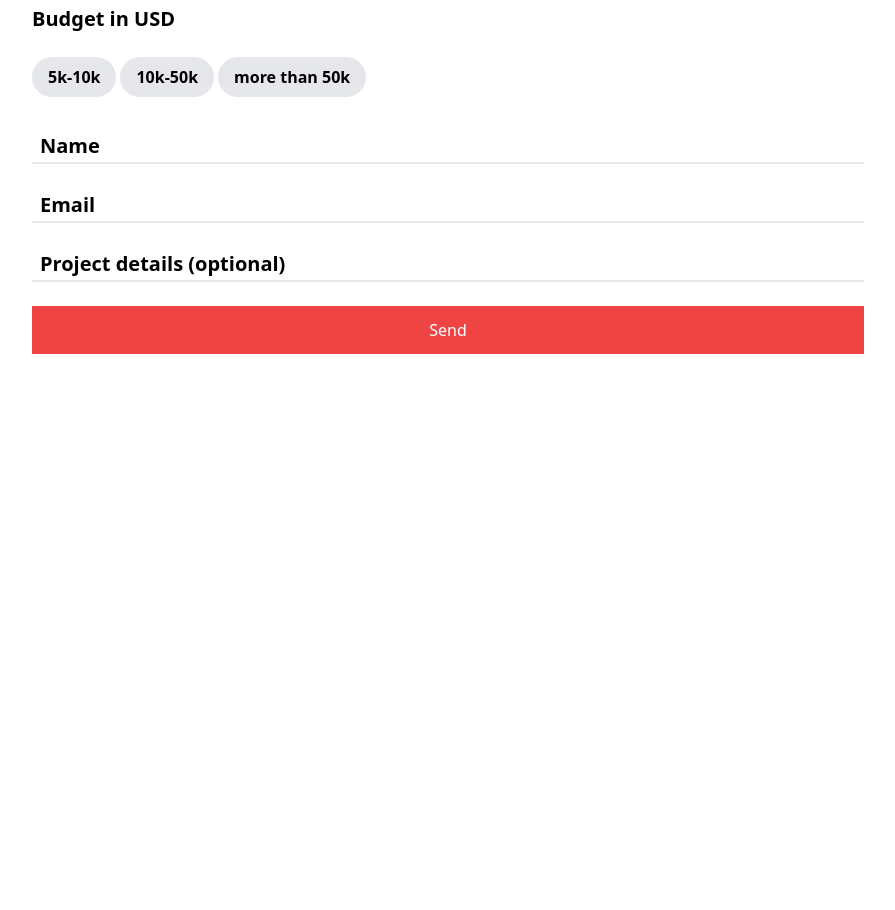
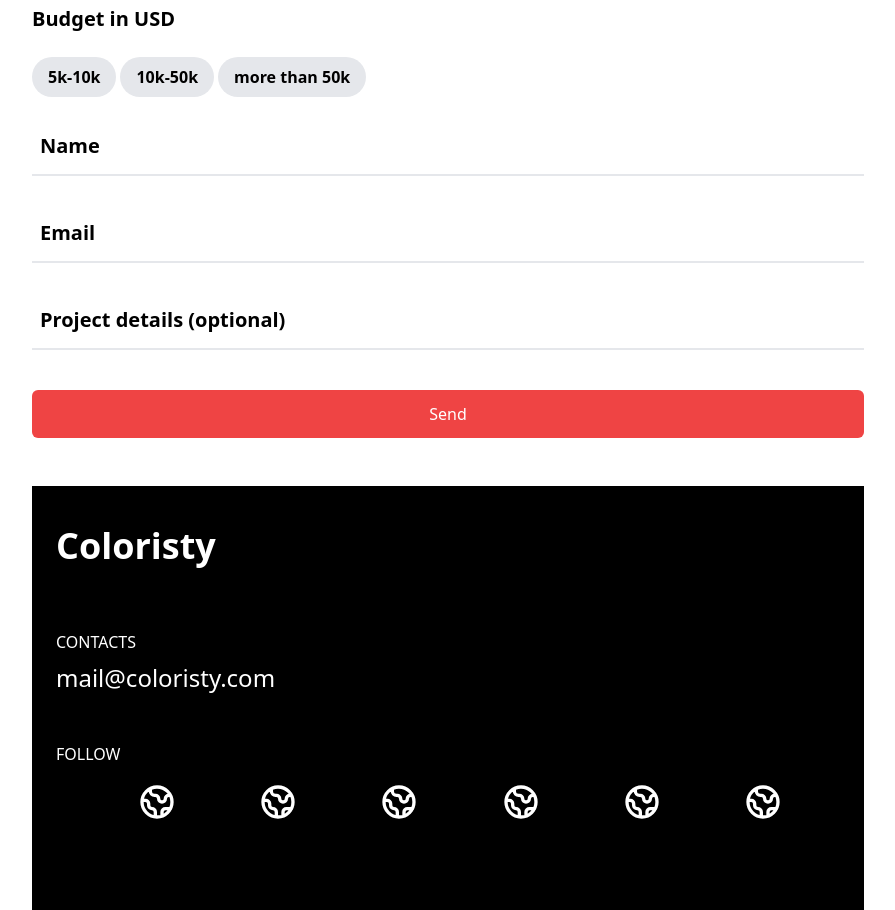
Before and after one commit to GurkiratSidhu/coloristy-landing-page, a React (Create React App) app: page / in a window 1280 px wide. Shown: the part 1660-2570 px from the top of the page, without its empty margins (192-1087 px from the left). Before the commit the page ends 2022 px from the top, so only its background shows below. Built offline with nearby package versions, Linux system fonts and the light colour scheme.

Commit message:
footer design

```diff
--- a/src/footer.js
+++ b/src/footer.js
@@ -9,42 +9,42 @@ function footer() {
 				<h3 className="text-base text-xl font-semibold ">Services</h3>
 
 				<div className="space-x-1 space-y-2 pills">
-					<button class="bg-gray-200 hover:bg-gray-400 text-black font-bold py-2 px-4 rounded-full">
+					<button class="bg-gray-200 hover:bg-gray-400 text-black font-semibold py-2 px-4 rounded-full">
 						Interface Design
 					</button>
-					<button class="bg-gray-200 hover:bg-gray-400 text-black font-bold py-2 px-4 rounded-full">
+					<button class="bg-gray-200 hover:bg-gray-400 text-black font-semibold py-2 px-4 rounded-full">
 						Illustration
 					</button>
-					<button class="bg-gray-200 hover:bg-gray-400 text-black font-bold py-2 px-4 rounded-full">
+					<button class="bg-gray-200 hover:bg-gray-400 text-black font-semibold py-2 px-4 rounded-full">
 						Identity
 					</button>
-					<button class="bg-gray-200 hover:bg-gray-400 text-black font-bold py-2 px-4 rounded-full">
+					<button class="bg-gray-200 hover:bg-gray-400 text-black font-semibold py-2 px-4 rounded-full">
 						Development
 					</button>
-					<button class="bg-gray-200 hover:bg-gray-400 text-black font-bold py-2 px-4 rounded-full">
+					<button class="bg-gray-200 hover:bg-gray-400 text-black font-semibold py-2 px-4 rounded-full">
 						Animation
 					</button>
-					<button class="bg-gray-200 hover:bg-gray-400 text-black font-bold py-2 px-4 rounded-full">
+					<button class="bg-gray-200 hover:bg-gray-400 text-black font-semibold py-2 px-4 rounded-full">
 						Webflow
 					</button>
 				</div>
 				<h3 className="text-base text-xl font-semibold ">Budget in USD</h3>
 				<div className="flex gap-1 pills">
-					<button class="bg-gray-200 hover:bg-gray-400 text-black font-bold py-2 px-4 rounded-full">
+					<button class="bg-gray-200 hover:bg-gray-400 text-black font-semibold py-2 px-4 rounded-full">
 						5k-10k
 					</button>
-					<button class="bg-gray-200 hover:bg-gray-400 text-black font-bold py-2 px-4 rounded-full">
+					<button class="bg-gray-200 hover:bg-gray-400 text-black font-semibold py-2 px-4 rounded-full">
 						10k-50k
 					</button>
-					<button class="bg-gray-200 hover:bg-gray-400 text-black font-bold py-2 px-4 rounded-full">
+					<button class="bg-gray-200 hover:bg-gray-400 text-black font-semibold py-2 px-4 rounded-full">
 						more than 50k
 					</button>
 				</div>
 
-				<form className="py-2 space-y-6 ">
+				<form className="py-2 space-y-10 ">
 					<label className="block">
 						<input
-							className="w-full px-2 py-1 mr-3 text-xl font-semibold leading-tight text-gray-700 placeholder-black bg-transparent border-b-2 appearance-none dark:placeholder-white focus:outline-none"
+							className="w-full px-2 py-1 pb-4 mr-3 text-xl font-bold leading-tight text-gray-700 placeholder-black bg-transparent border-b-2 appearance-none dark:placeholder-white focus:outline-none"
 							type="email"
 							placeholder="Name"
 							inputmode="text"
@@ -53,7 +53,7 @@ function footer() {
 					</label>
 					<label className="block">
 						<input
-							className="w-full px-2 py-1 mr-3 text-xl font-semibold leading-tight text-gray-700 placeholder-black bg-transparent border-b-2 appearance-none dark:placeholder-white focus:outline-none"
+							className="w-full px-2 py-1 pb-4 mr-3 text-xl font-bold leading-tight text-gray-700 placeholder-black bg-transparent border-b-2 appearance-none dark:placeholder-white focus:outline-none"
 							type="email"
 							placeholder="Email"
 							inputmode="email"
@@ -62,7 +62,7 @@ function footer() {
 					</label>
 					<label className="block">
 						<input
-							className="w-full px-2 py-1 mr-3 text-xl font-semibold leading-tight text-gray-700 placeholder-black bg-transparent border-b-2 appearance-none dark:placeholder-white focus:outline-none"
+							className="w-full px-2 py-1 pb-4 mr-3 text-xl font-bold leading-tight text-gray-700 placeholder-black bg-transparent border-b-2 appearance-none dark:placeholder-white focus:outline-none"
 							type="email"
 							placeholder="Project details (optional)"
 							inputmode="text"
@@ -72,10 +72,121 @@ function footer() {
 
 					<input
 						type="submit"
-						className="w-full py-3 text-white bg-red-500 dark:bg-yellow-300"
+						className="w-full py-3 text-white bg-red-500 rounded-md dark:bg-yellow-300"
 						value="Send"
 					/>
 				</form>
+			</div>
+			<div className="pl-6 mt-10 text-left text-white bg-black ">
+				<div>
+					<h2 className="py-10 text-4xl font-bold ">Coloristy</h2>
+
+					<h2 className="pt-6 text-base uppercase">Contacts</h2>
+					<h2 className="pt-2 text-2xl font-base">mail@coloristy.com</h2>
+				</div>
+
+				<div className="pb-10 social">
+					<h2 className="pt-12 pb-4 text-base uppercase">Follow</h2>
+
+					<div className="flex pb-12 justify-evenly socialicons">
+						<div>
+							<svg
+								xmlns="http://www.w3.org/2000/svg"
+								className="w-10 h-10"
+								fill="none"
+								viewBox="0 0 24 24"
+								stroke="currentColor"
+							>
+								<path
+									strokeLinecap="round"
+									strokeLinejoin="round"
+									strokeWidth={2}
+									d="M3.055 11H5a2 2 0 012 2v1a2 2 0 002 2 2 2 0 012 2v2.945M8 3.935V5.5A2.5 2.5 0 0010.5 8h.5a2 2 0 012 2 2 2 0 104 0 2 2 0 012-2h1.064M15 20.488V18a2 2 0 012-2h3.064M21 12a9 9 0 11-18 0 9 9 0 0118 0z"
+								/>
+							</svg>
+						</div>
+						<div>
+							<svg
+								xmlns="http://www.w3.org/2000/svg"
+								className="w-10 h-10"
+								fill="none"
+								viewBox="0 0 24 24"
+								stroke="currentColor"
+							>
+								<path
+									strokeLinecap="round"
+									strokeLinejoin="round"
+									strokeWidth={2}
+									d="M3.055 11H5a2 2 0 012 2v1a2 2 0 002 2 2 2 0 012 2v2.945M8 3.935V5.5A2.5 2.5 0 0010.5 8h.5a2 2 0 012 2 2 2 0 104 0 2 2 0 012-2h1.064M15 20.488V18a2 2 0 012-2h3.064M21 12a9 9 0 11-18 0 9 9 0 0118 0z"
+								/>
+							</svg>
+						</div>
+						<div>
+							<svg
+								xmlns="http://www.w3.org/2000/svg"
+								className="w-10 h-10"
+								fill="none"
+								viewBox="0 0 24 24"
+								stroke="currentColor"
+							>
+								<path
+									strokeLinecap="round"
+									strokeLinejoin="round"
+									strokeWidth={2}
+									d="M3.055 11H5a2 2 0 012 2v1a2 2 0 002 2 2 2 0 012 2v2.945M8 3.935V5.5A2.5 2.5 0 0010.5 8h.5a2 2 0 012 2 2 2 0 104 0 2 2 0 012-2h1.064M15 20.488V18a2 2 0 012-2h3.064M21 12a9 9 0 11-18 0 9 9 0 0118 0z"
+								/>
+							</svg>
+						</div>
+						<div>
+							<svg
+								xmlns="http://www.w3.org/2000/svg"
+								className="w-10 h-10"
+								fill="none"
+								viewBox="0 0 24 24"
+								stroke="currentColor"
+							>
+								<path
+									strokeLinecap="round"
+									strokeLinejoin="round"
+									strokeWidth={2}
+									d="M3.055 11H5a2 2 0 012 2v1a2 2 0 002 2 2 2 0 012 2v2.945M8 3.935V5.5A2.5 2.5 0 0010.5 8h.5a2 2 0 012 2 2 2 0 104 0 2 2 0 012-2h1.064M15 20.488V18a2 2 0 012-2h3.064M21 12a9 9 0 11-18 0 9 9 0 0118 0z"
+								/>
+							</svg>
+						</div>
+						<div>
+							<svg
+								xmlns="http://www.w3.org/2000/svg"
+								className="w-10 h-10"
+								fill="none"
+								viewBox="0 0 24 24"
+								stroke="currentColor"
+							>
+								<path
+									strokeLinecap="round"
+									strokeLinejoin="round"
+									strokeWidth={2}
+									d="M3.055 11H5a2 2 0 012 2v1a2 2 0 002 2 2 2 0 012 2v2.945M8 3.935V5.5A2.5 2.5 0 0010.5 8h.5a2 2 0 012 2 2 2 0 104 0 2 2 0 012-2h1.064M15 20.488V18a2 2 0 012-2h3.064M21 12a9 9 0 11-18 0 9 9 0 0118 0z"
+								/>
+							</svg>
+						</div>
+						<div>
+							<svg
+								xmlns="http://www.w3.org/2000/svg"
+								className="w-10 h-10"
+								fill="none"
+								viewBox="0 0 24 24"
+								stroke="currentColor"
+							>
+								<path
+									strokeLinecap="round"
+									strokeLinejoin="round"
+									strokeWidth={2}
+									d="M3.055 11H5a2 2 0 012 2v1a2 2 0 002 2 2 2 0 012 2v2.945M8 3.935V5.5A2.5 2.5 0 0010.5 8h.5a2 2 0 012 2 2 2 0 104 0 2 2 0 012-2h1.064M15 20.488V18a2 2 0 012-2h3.064M21 12a9 9 0 11-18 0 9 9 0 0118 0z"
+								/>
+							</svg>
+						</div>
+					</div>
+				</div>
 			</div>
 		</div>
 	);
```
